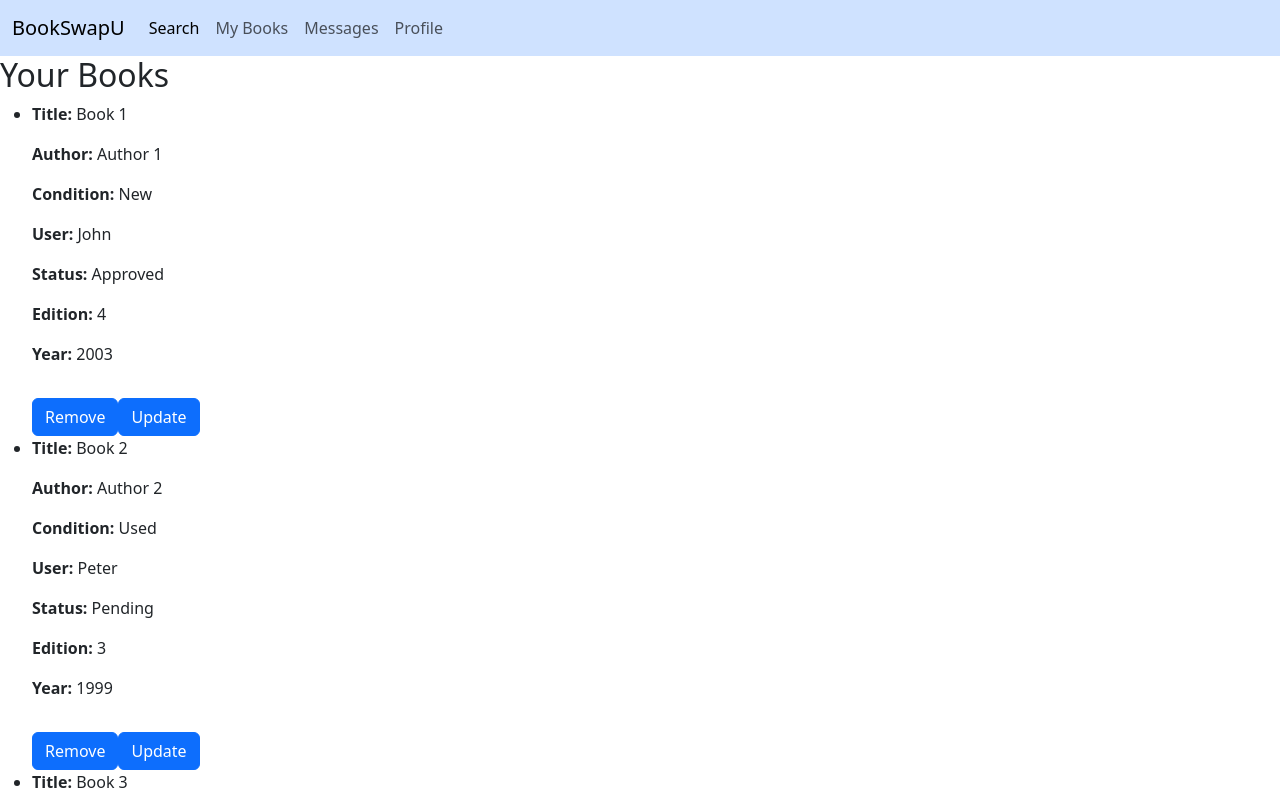
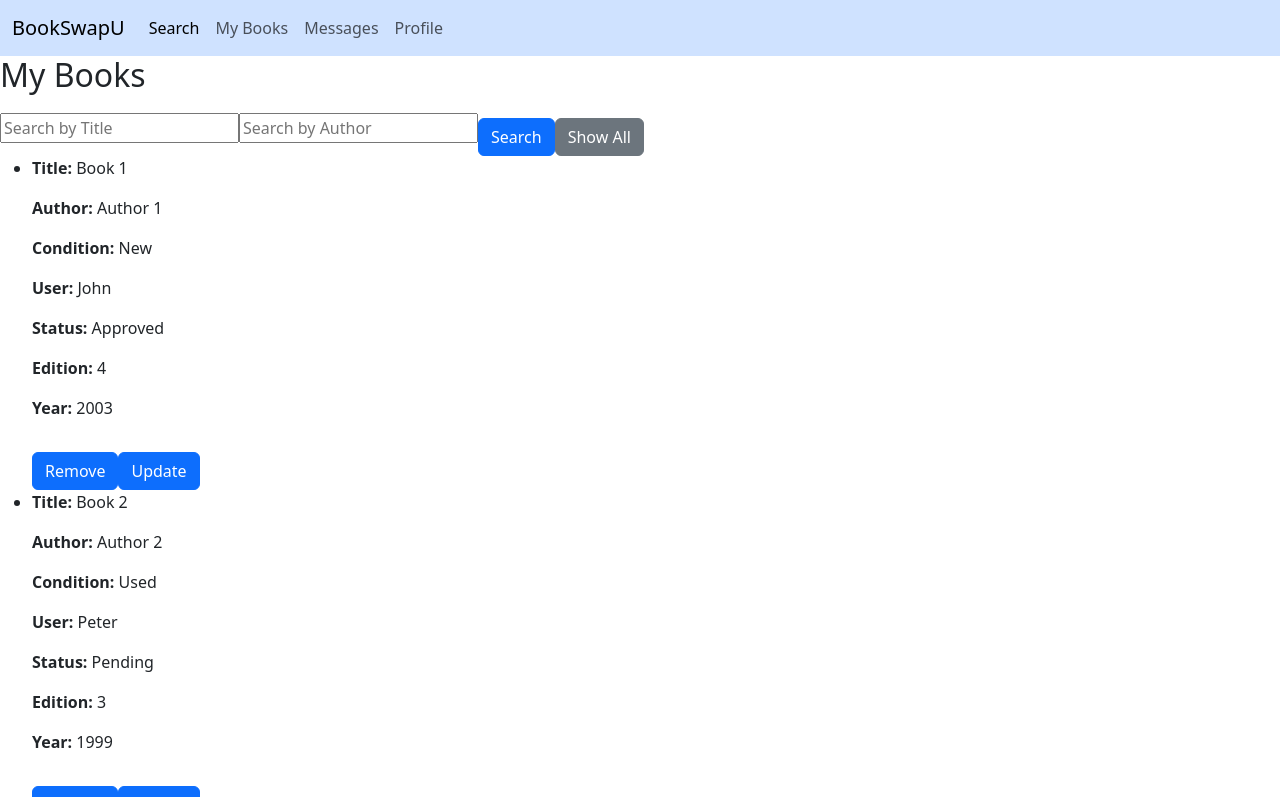
Before and after one commit to rulerrobin/BookSwapU, a React (Vite) app in the folder src/BookSwapU/: page /usersbooks in a window 1280 px wide. Shown: the top 797 px of the page. Built offline with nearby package versions, Linux system fonts and the light colour scheme.

Commit message:
search component added and search filter in my books

```diff
--- a/src/BookSwapU/src/components/App.jsx
+++ b/src/BookSwapU/src/components/App.jsx
@@ -5,15 +5,39 @@ import ShowEntry from "./ShowEntry"
 import UsersBooks from "./UsersBooks"
 import Home from "./Home"
 import Profile from "./Profile"
-import Search from "./Search"
+import SearchPage from "./SearchPage"
 import NewEntry from "./NewEntry"
 import NavBar from "./NavBar"
 import UpdateEntry from "./UpdateEntry"
 
 const seedEntries = [
-  { title: "Book 1", author: "Author 1", condition: "New", user: "John", status: "Approved", edition: "4", year: "2003" },
-  { title: "Book 2", author: "Author 2", condition: "Used", user: "Peter", status: "Pending", edition: "3", year: "1999" },
-  { title: "Book 3", author: "Author 3", condition: "Good", user: "Andrew", status: "Approved", edition: "1", year: "1985" },
+  {
+    title: "Book 1",
+    author: "Author 1",
+    condition: "New",
+    user: "John",
+    status: "Approved",
+    edition: "4",
+    year: "2003",
+  },
+  {
+    title: "Book 2",
+    author: "Author 2",
+    condition: "Used",
+    user: "Peter",
+    status: "Pending",
+    edition: "3",
+    year: "1999",
+  },
+  {
+    title: "Book 3",
+    author: "Author 3",
+    condition: "Good",
+    user: "Andrew",
+    status: "Approved",
+    edition: "1",
+    year: "1985",
+  },
 ]
 
 function App() {
@@ -21,7 +45,7 @@ function App() {
   const [entries, setEntries] = useState([])
 
   useEffect(() => {
-    setEntries(seedEntries)
+    setEntries(seedEntries);
   }, [])
 
   function ShowEntryWrapper() {
@@ -33,16 +57,29 @@ function App() {
     const { index } = useParams()
     const entry = entries[index]
 
-    return <UpdateEntry entry={entry} updateEntry={(updatedInfo) => {
-      updateEntry(index, updatedInfo)
-      nav('/usersbooks')
-    }} />
+    return (
+      <UpdateEntry
+        entry={entry}
+        updateEntry={(updatedInfo) => {
+          updateEntry(index, updatedInfo)
+          nav("/usersbooks")
+        }}
+      />
+    )
   }
 
-  async function addEntry(title, author, condition, user, status, edition, year) {
+  async function addEntry(
+    title,
+    author,
+    condition,
+    user,
+    status,
+    edition,
+    year
+  ) {
     const newEntry = { title, author, condition, user, status, edition, year }
     setEntries([...entries, newEntry])
-    nav('/usersbooks')
+    nav("/usersbooks")
   }
 
   async function removeEntry(index) {
@@ -53,23 +90,39 @@ function App() {
 
   async function updateEntry(index, updatedInfo) {
     const updatedEntries = [...entries]
-    updatedEntries[index] = { ... updatedEntries[index], ...updatedInfo }
-      setEntries(updatedEntries)
-      nav('/usersbooks')
-    }
+    updatedEntries[index] = { ...updatedEntries[index], ...updatedInfo }
+    setEntries(updatedEntries)
+    nav("/usersbooks")
+  }
 
   return (
     <>
-    <NavBar />
+      <NavBar />
       <Routes>
         <Route path="/" element={<Home />} />
-        <Route path="/search" element={<Search />} />
+        <Route path="/search" element={<SearchPage />} />
         <Route path="/messages" element={<Messages />} />
         <Route path="/profile" element={<Profile />} />
-        <Route path="/usersbooks" element={<UsersBooks entries={entries} addEntry={addEntry} removeEntry={removeEntry} updateEntry={updateEntry} navigate={nav} />} />
+        <Route
+          path="/usersbooks"
+          element={
+            <UsersBooks
+              entries={entries}
+              addEntry={addEntry}
+              removeEntry={removeEntry}
+              updateEntry={updateEntry}
+              navigate={nav}
+            />
+          }
+        />
         <Route path="/entry" element={<ShowEntryWrapper entries={entries} />} />
         <Route path="/newentry" element={<NewEntry addEntry={addEntry} />} />
-        <Route path="updateentry/:index" element={<UpdateEntryWrapper entries={entries} updateEntry={updateEntry} />} />
+        <Route
+          path="updateentry/:index"
+          element={
+            <UpdateEntryWrapper entries={entries} updateEntry={updateEntry} />
+          }
+        />
         <Route path="*" element={<h3>Page not found</h3>} />
       </Routes>
     </>
--- a/src/BookSwapU/src/components/Search.jsx
+++ /dev/null
@@ -1,9 +0,0 @@
-import React from 'react'
-
-const Search = () => {
-  return (
-    <h2>Search</h2>
-  )
-}
-
-export default Search
--- /dev/null
+++ b/src/BookSwapU/src/components/SearchBar.jsx
@@ -0,0 +1,35 @@
+import React, { useState } from 'react'
+
+const SearchBar = ({ onSearch }) => {
+  const [searchTitle, setSearchTitle] = useState('')
+  const [searchAuthor, setSearchAuthor] = useState('')
+
+  const handleSearch = () => {
+    onSearch(searchTitle, searchAuthor)
+  }
+
+  return (
+    <div>
+      <input
+        type="text"
+        placeholder="Search by Title"
+        value={searchTitle}
+        onChange={(e) => setSearchTitle(e.target.value)}
+      />
+      <input
+        type="text"
+        placeholder="Search by Author"
+        value={searchAuthor}
+        onChange={(e) => setSearchAuthor(e.target.value)}
+      />
+      <button className="btn btn-primary mt-3" onClick={handleSearch}>
+        Search
+      </button>
+      <button className="btn btn-secondary mt-3" onClick={() => onSearch('', '')}>
+                Show All
+            </button>
+    </div>
+  )
+}
+
+export default SearchBar
--- /dev/null
+++ b/src/BookSwapU/src/components/SearchPage.jsx
@@ -0,0 +1,9 @@
+import React from 'react'
+
+const SearchPage = () => {
+  return (
+    <h2>Search Page</h2>
+  )
+}
+
+export default SearchPage
--- a/src/BookSwapU/src/components/UpdateEntry.jsx
+++ b/src/BookSwapU/src/components/UpdateEntry.jsx
@@ -14,7 +14,6 @@ const UpdateEntry = ({ entry, updateEntry }) => {
 
   const handleSubmit = (e) => {
     e.preventDefault()
-    // updateEntry ({
       const updatedInfo = {
       title,
       author,
--- a/src/BookSwapU/src/components/UsersBooks.jsx
+++ b/src/BookSwapU/src/components/UsersBooks.jsx
@@ -1,13 +1,44 @@
-import React, { useState } from 'react'
-import { Link, useNavigate } from 'react-router-dom'
-import UpdateEntry from './UpdateEntry'
+import React, { useState, useEffect } from "react"
+import { Link, useNavigate } from "react-router-dom"
+import SearchBar from "./SearchBar"
+import UpdateEntry from "./UpdateEntry"
 
 const UsersBooks = ({ entries, removeEntry, updateEntry, navigate }) => {
   const [showUpdateForm, setShowUpdateForm] = useState(false)
   const [selectedEntryIndex, setSelectedEntryIndex] = useState(null)
+  const [filteredEntries, setFilteredEntries] = useState(entries)
+
+  useEffect(() => {
+    setFilteredEntries(entries)
+  }, [entries])
+
+const handleSearch = (searchTitle, searchAuthor) => {
+    const cleanSearchTitle = searchTitle.toLowerCase().replace(/\s/g, '')
+    const cleanSearchAuthor = searchAuthor.toLowerCase().replace(/\s/g, '')
+
+    const filteredEntries = entries.filter((entry) => {
+    const cleanEntryTitle = entry.title.toLowerCase().replace(/\s/g, '')
+    const cleanEntryAuthor = entry.author.toLowerCase().replace(/\s/g, '')
+
+    const matchesTitle = cleanEntryTitle.includes(cleanSearchTitle)
+    const matchesAuthor = cleanEntryAuthor.includes(cleanSearchAuthor)
+
+      if (cleanSearchTitle && cleanSearchAuthor) {
+        return matchesTitle && matchesAuthor
+      } else if (cleanSearchTitle) {
+        return matchesTitle
+      } else if (cleanSearchAuthor) {
+        return matchesAuthor
+      }
+      return true
+    })
+
+    setFilteredEntries(filteredEntries)
+  }
 
   const handleRemove = (index) => {
     removeEntry(index)
+    setFilteredEntries(filteredEntries.filter((_, i) => i !== index))
   }
 
   const handleUpdate = (index) => {
@@ -18,25 +49,52 @@ const UsersBooks = ({ entries, removeEntry, updateEntry, navigate }) => {
 
   return (
     <>
-    <h2>Your Books</h2>
+      <h2>My Books</h2>
+      <SearchBar onSearch={handleSearch} />
       <ul>
-        {entries.map((entry, index) => (
+        {filteredEntries.map((entry, index) => (
           <li key={index}>
             <div>
-              <p><strong>Title:</strong> {entry.title}</p>
-              <p><strong>Author:</strong> {entry.author}</p>
-              <p><strong>Condition:</strong> {entry.condition}</p>
-              <p><strong>User:</strong> {entry.user}</p>
-              <p><strong>Status:</strong> {entry.status}</p>
-              <p><strong>Edition:</strong> {entry.edition}</p>
-              <p><strong>Year:</strong> {entry.year}</p>
-              <button className="btn btn-primary mt-3" onClick={() => handleRemove(index)}>Remove</button>
-              <button className="btn btn-primary mt-3" onClick={() => handleUpdate(index)}>Update</button>
+              <p>
+                <strong>Title:</strong> {entry.title}
+              </p>
+              <p>
+                <strong>Author:</strong> {entry.author}
+              </p>
+              <p>
+                <strong>Condition:</strong> {entry.condition}
+              </p>
+              <p>
+                <strong>User:</strong> {entry.user}
+              </p>
+              <p>
+                <strong>Status:</strong> {entry.status}
+              </p>
+              <p>
+                <strong>Edition:</strong> {entry.edition}
+              </p>
+              <p>
+                <strong>Year:</strong> {entry.year}
+              </p>
+              <button
+                className="btn btn-primary mt-3"
+                onClick={() => handleRemove(index)}
+              >
+                Remove
+              </button>
+              <button
+                className="btn btn-primary mt-3"
+                onClick={() => handleUpdate(index)}
+              >
+                Update
+              </button>
             </div>
           </li>
         ))}
       </ul>
-    <Link to="/newentry" className="btn btn-primary mt-3">Add New Book</Link>
+      <Link to="/newentry" className="btn btn-primary mt-3">
+        Add New Book
+      </Link>
       {showUpdateForm && selectedEntryIndex !== null && (
         <UpdateEntry
           entry={entries[selectedEntryIndex]}
```
Lines whose indentation alone changed are shown as unchanged.
